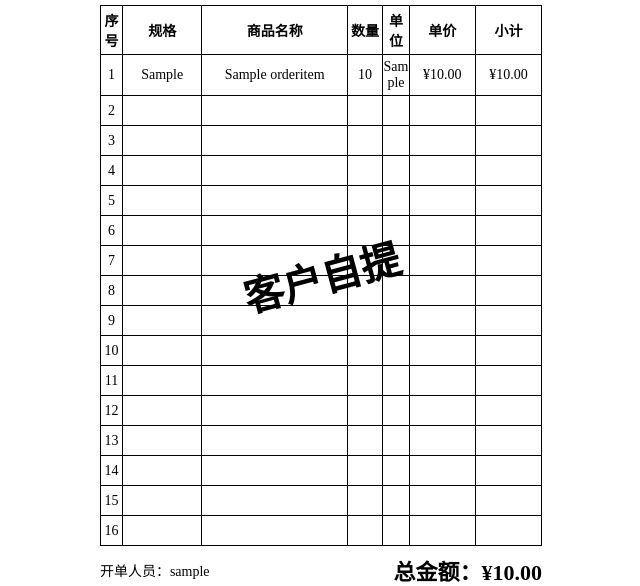
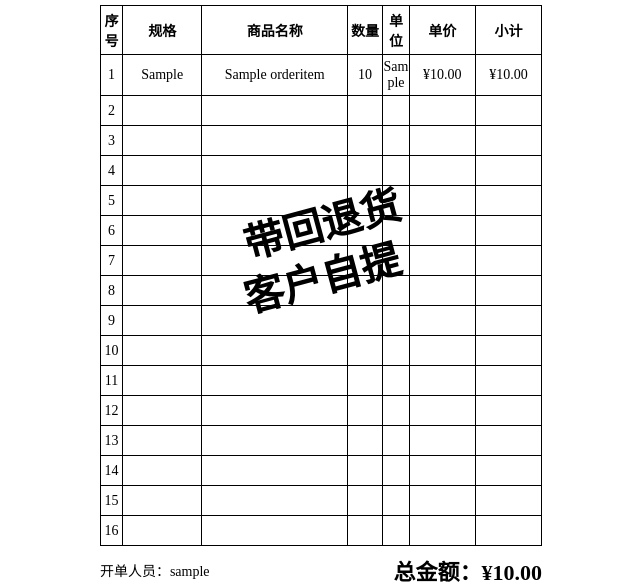
Before and after one commit to tanzhenjie-2025/EasyStock, a Django app: a page that uses templates/bill/print.html in a window 1280 px wide. Shown: the part 180-766 px from the top of the page, without its empty margins (319-959 px from the left). Run offline with Django 5.2, Linux system fonts and the light colour scheme; a user stored in the database is signed in; tables that the repository leaves empty hold one stand-in row (values such as "Sample post").

Commit message:
订单模块-重构退货显示

```diff
--- a/bill/views.py
+++ b/bill/views.py
@@ -338,14 +338,14 @@ def save_order(request):
                     # 提取交付方式（优先级：自提 > 寄件，先出现的为准）
                     if '自' in spec:
                         delivery_method = 'pickup'
-                        print('备注行：自提')
+
                     elif '寄' in spec:
                         delivery_method = 'express'
-                        print('备注行：寄件')
+
                     # 提取退货标记
                     if '退' in spec or '换' in spec:
                         has_return = True
-                        print('备注行：退货标记')
+
                     # 备注行不加入订单明细，直接跳过
                     continue
 
@@ -506,6 +506,7 @@ def print_order(request, order_no):
     )
     items = order.items.select_related('product')
 
+    # 原有补货/换货检测（用于浮动提示“带回退货”）
     has_return_or_exchange = order.items.filter(
         is_makeup_item=True,
         operation_type__in=['return', 'exchange']
@@ -515,15 +516,15 @@ def print_order(request, order_no):
     items_display.extend([None] * (16 - len(items_display)))
     float_start = find_float_start(items_display)
 
-    # ========== 新增：根据交付方式生成水印文字 ==========
+    # ========== 交付方式水印 ==========
     watermark_text = None
     if order.delivery_method == 'pickup':
         watermark_text = '客户自提'
     elif order.delivery_method == 'express':
         watermark_text = '快递寄件'
-    print(f"生成的水印文字: {watermark_text}")
-    # delivery 时不显示
-    # =================================================
+
+    # ========== 退货标记水印（新增） ==========
+    has_return = order.has_return  # 订单级的退货标记
 
     is_super_admin = request.user.role and request.user.role.code == ROLE_SUPER_ADMIN
 
@@ -536,7 +537,8 @@ def print_order(request, order_no):
         'phone_numbers': settings.PHONE_NUMBERS,
         'complaint_phone': settings.COMPLAINT_PHONE,
         'bill_title': settings.BILL_TITLE,
-        'watermark_text': watermark_text,        # 新增
+        'watermark_text': watermark_text,
+        'has_return': has_return,   # 新增
     }
 
     response = render(request, 'bill/print.html', context)
@@ -564,20 +566,20 @@ def batch_print_orders(request):
         has_return_or_exchange = has_return_or_exchange_items(order)
         float_start = find_float_start(items_display)
 
-        # ========== 新增：交付方式水印 ==========
+        # 交付方式水印
         watermark_text = None
         if order.delivery_method == 'pickup':
             watermark_text = '客户自提'
         elif order.delivery_method == 'express':
             watermark_text = '快递寄件'
-        # =====================================
 
         orders_data.append({
             'order': order,
             'items_display': items_display,
             'has_return_or_exchange': has_return_or_exchange,
             'float_start': float_start,
-            'watermark_text': watermark_text,   # 新增
+            'watermark_text': watermark_text,
+            'has_return': order.has_return,   # 新增
         })
 
     context = {
--- a/templates/bill/print.html
+++ b/templates/bill/print.html
@@ -107,6 +107,21 @@
         .bill-table .col-unit  { width: 6%; }
         .bill-table .col-price { width: 15%; }
         .bill-table .col-total { width: 15%; }
+
+        .watermark-return {
+    position: absolute;
+    left: 0;
+    top: 40%;                /* 与交付方式水印错开，避免重叠 */
+    transform: translateY(-50%) rotate(-15deg);
+    width: 100%;
+    display: flex;
+    justify-content: center;
+    font-size: 40px;
+    font-weight: bold;
+    color: #000;             /* 红色更醒目 */
+    pointer-events: none;
+    z-index: 25;
+}
 
         .bill-footer {
             margin-top: 8px;
@@ -258,12 +273,9 @@
             </table>
 
             <!-- 浮动留言（仅当有补货且找到连续空行时显示） -->
-            {% if has_return_or_exchange and float_start is not None %}
-                {% widthratio float_start 1 30 as start_px %}
-                <div class="float-msg" style="top: {{ start_px|add:30 }}px;">
-                    带回退货
-                </div>
-            {% endif %}
+            {% if has_return %}
+    <div class="watermark-return">带回退货</div>
+{% endif %}
 
         {% if watermark_text %}
     <div class="watermark-delivery">
```
Also changed, not shown: templates/bill/batch_print.html (+18 -6 lines).
